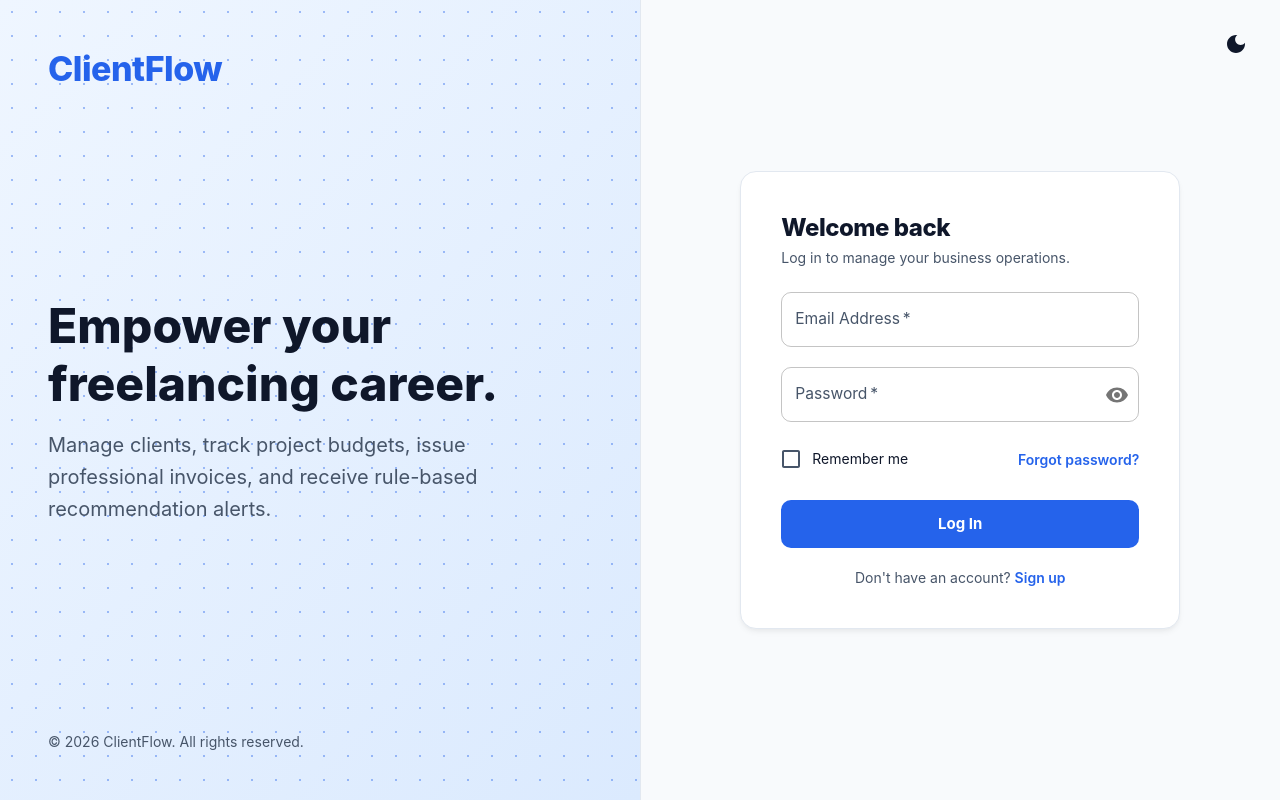
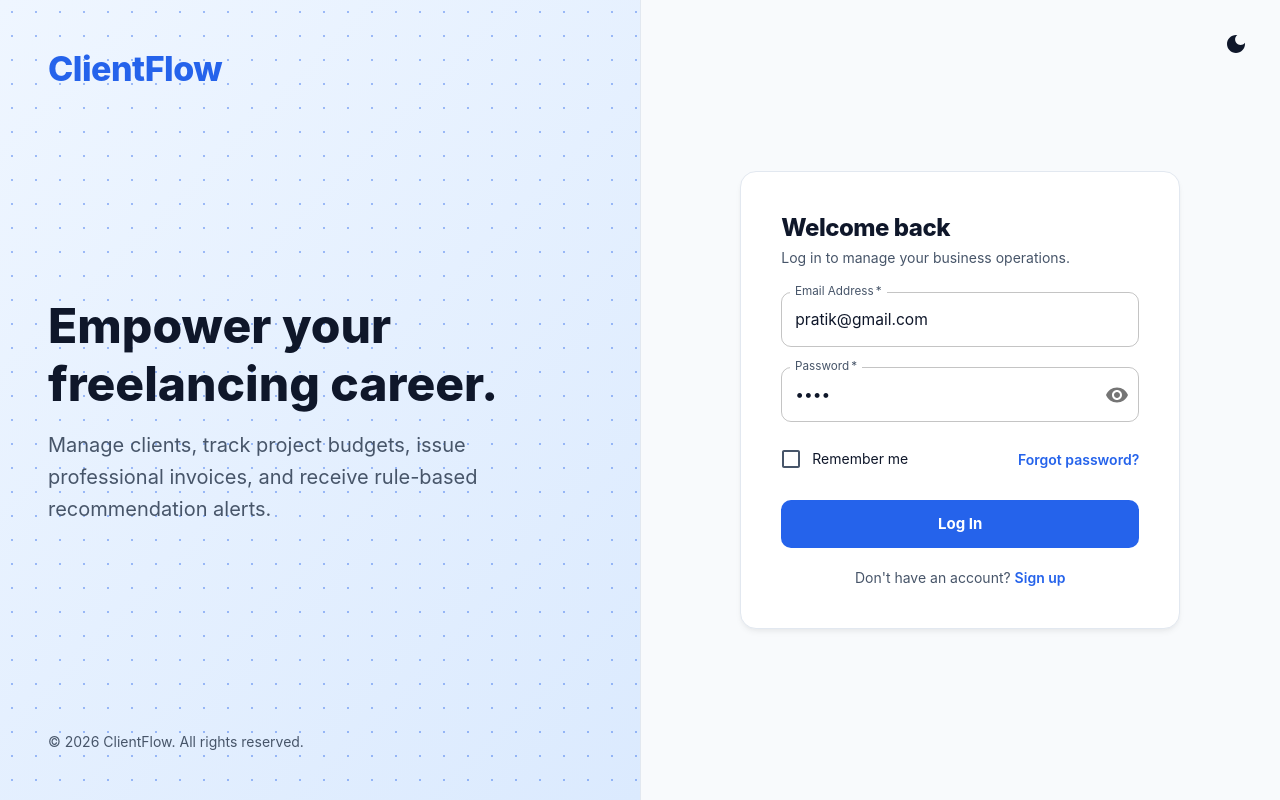
Before and after one commit to Ugile-pratik/ClientFlowOS, a React (Vite) app in the folder client/: page /login in a window 1280 px wide. Built offline with nearby package versions, Linux system fonts and the light colour scheme.

Commit message:
chore: add default credentials to LoginPage for easy testing

```diff
--- a/client/src/pages/auth/LoginPage.jsx
+++ b/client/src/pages/auth/LoginPage.jsx
@@ -23,8 +23,8 @@ const LoginPage = () => {
   const navigate = useNavigate();
 
   // Inputs
-  const [email, setEmail] = useState('');
-  const [password, setPassword] = useState('');
+  const [email, setEmail] = useState('pratik@gmail.com');
+  const [password, setPassword] = useState('1234');
   const [rememberMe, setRememberMe] = useState(false);
 
   // States
```
